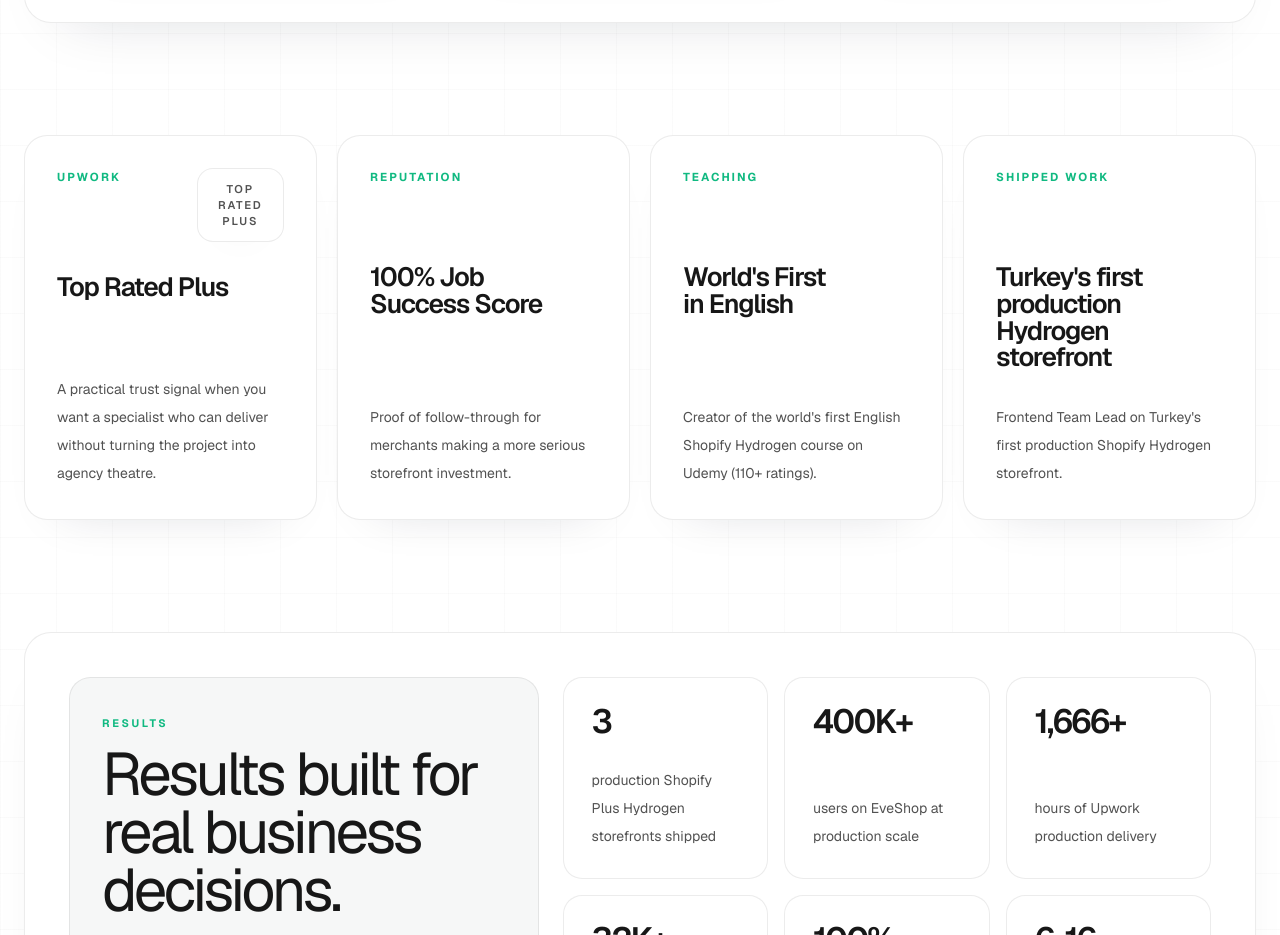
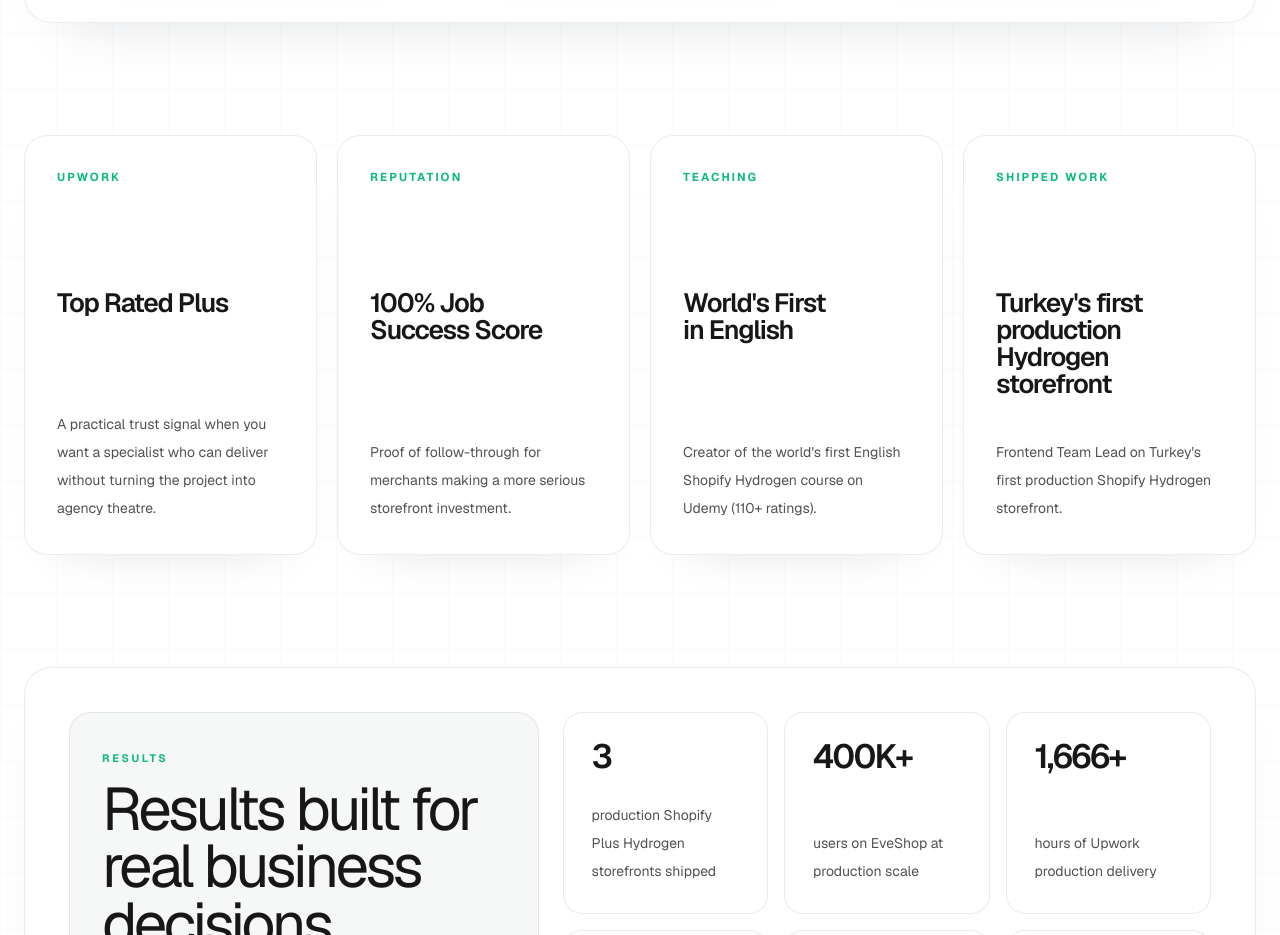
Before and after one commit to emremutlu08/hydrogenexpert, a Next.js app: page / in a window 1280 px wide. Shown: the part 2543-3478 px from the top of the page. Built offline with nearby package versions, Linux system fonts and the light colour scheme; no server answers; the database is empty.

Commit message:
Remove proof card badge

```diff
--- a/app/globals.css
+++ b/app/globals.css
@@ -182,13 +182,13 @@ a {
 }
 
 .proof-card {
-  @apply flex h-full min-h-[21rem] flex-col rounded-[1.45rem] border bg-white p-6 md:p-8;
+  @apply flex h-full min-h-[19rem] flex-col rounded-[1.45rem] border bg-white p-6 md:p-8;
   border-color: rgba(23, 23, 23, 0.08);
   box-shadow: 0 24px 48px -38px rgba(15, 23, 42, 0.18);
 }
 
 .proof-card__header {
-  @apply flex min-h-16 items-start justify-between gap-4;
+  @apply flex items-start justify-between gap-4;
 }
 
 .proof-card__media {
@@ -196,12 +196,12 @@ a {
 }
 
 .proof-card__title {
-  @apply mt-8 max-w-[13ch] text-[1.46rem] font-semibold leading-[1.02] tracking-[-0.045em] text-[#171717] md:text-[1.65rem];
+  @apply mt-16 max-w-[13ch] text-[1.46rem] font-semibold leading-[1.02] tracking-[-0.045em] text-[#171717] md:text-[1.65rem];
   text-wrap: balance;
 }
 
 .proof-card__body {
-  @apply mt-auto max-w-[24ch] pt-8 text-sm leading-7 text-neutral-600;
+  @apply mt-auto max-w-[24ch] pt-10 text-sm leading-7 text-neutral-600;
 }
 
 .glass-panel {
--- a/app/page.tsx
+++ b/app/page.tsx
@@ -13,7 +13,6 @@ import { SplitFeatureSection } from "@/components/SplitFeatureSection";
 import { StatCardGrid } from "@/components/StatCardGrid";
 import { TrustBar } from "@/components/TrustBar";
 import { UdemyCourseCard } from "@/components/UdemyCourseCard";
-import { UpworkTopRatedBadge } from "@/components/UpworkTopRatedBadge";
 import { clientLogos } from "@/data/clientLogos";
 import { FOUNDER_STORY } from "@/lib/founder";
 import { buildMetadata } from "@/lib/seo";
@@ -166,7 +165,6 @@ const proofCards = [
   {
     id: "upwork",
     eyebrow: "Upwork",
-    media: <UpworkTopRatedBadge size="lg" />,
     title: (
       <Link
         href={OWNER.upwork}
```
